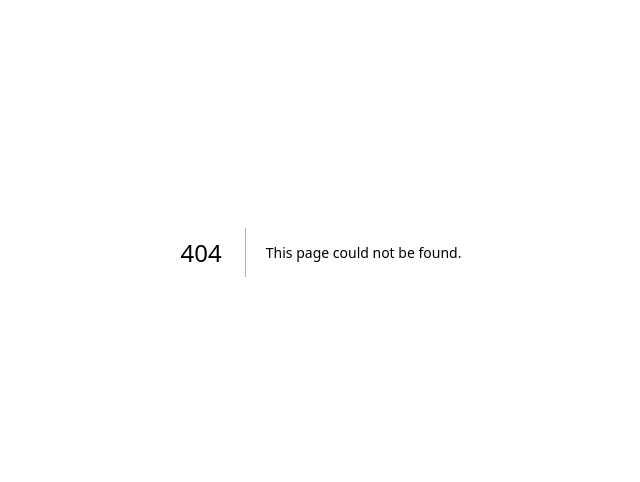
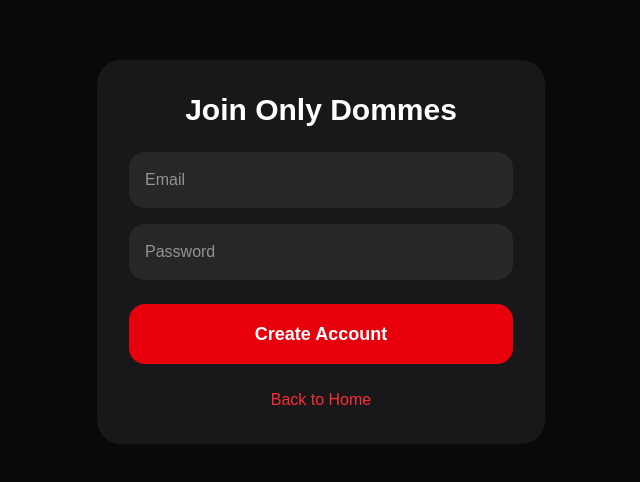
Before and after one commit to CashMere-lab-ops/Only-Dommes, a Next.js app: page /signup in a window 1280 px wide. Before the commit this address had no page. Shown: the part 148-630 px from the top of the page, without its empty margins (319-959 px from the left). Built offline with nearby package versions, Linux system fonts and the light colour scheme.

Commit message:
Working signup page

```diff
--- /dev/null
+++ b/app/signup/page.tsx
@@ -0,0 +1,47 @@
+'use client';
+
+import { useState } from 'react';
+import Link from 'next/link';
+
+export default function SignupPage() {
+  const [email, setEmail] = useState('');
+  const [password, setPassword] = useState('');
+  const [message, setMessage] = useState('');
+
+  const handleSignup = () => {
+    setMessage('This is a test. Supabase will be connected next.');
+  };
+
+  return (
+    <div className="min-h-screen bg-zinc-950 text-white flex items-center justify-center p-6">
+      <div className="bg-zinc-900 p-8 rounded-3xl w-full max-w-md">
+        <h1 className="text-3xl font-bold mb-6 text-center">Join Only Dommes</h1>
+
+        <input
+          type="email"
+          placeholder="Email"
+          className="w-full p-4 mb-4 bg-zinc-800 rounded-2xl"
+          value={email}
+          onChange={(e) => setEmail(e.target.value)}
+        />
+        <input
+          type="password"
+          placeholder="Password"
+          className="w-full p-4 mb-6 bg-zinc-800 rounded-2xl"
+          value={password}
+          onChange={(e) => setPassword(e.target.value)}
+        />
+        <button
+          onClick={handleSignup}
+          className="w-full bg-red-600 py-4 rounded-2xl text-lg font-semibold"
+        >
+          Create Account
+        </button>
+        {message && <p className="mt-4 text-center text-green-400">{message}</p>}
+        <p className="text-center mt-6 text-zinc-400">
+          <Link href="/" className="text-red-500">Back to Home</Link>
+        </p>
+      </div>
+    </div>
+  );
+}
```
Also changed, not shown: app/signup/page.tsx.txt (deleted).
